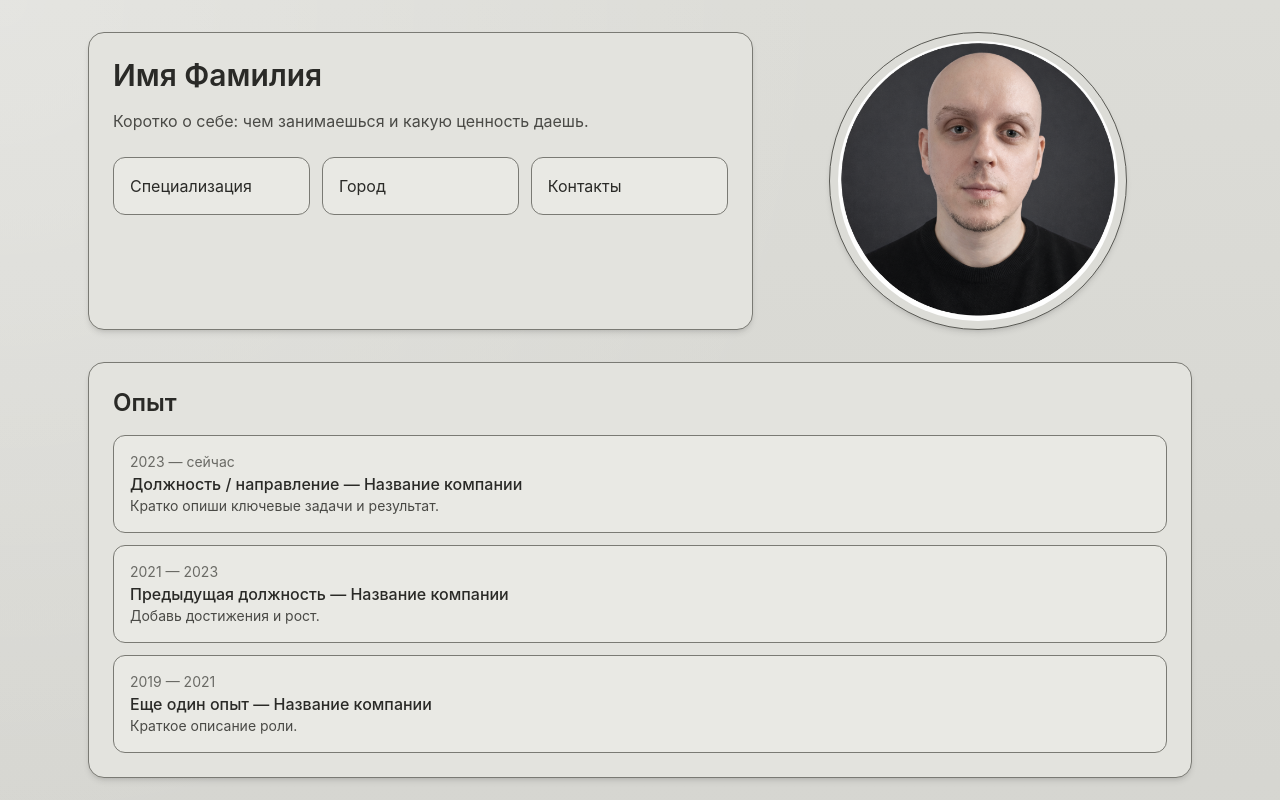
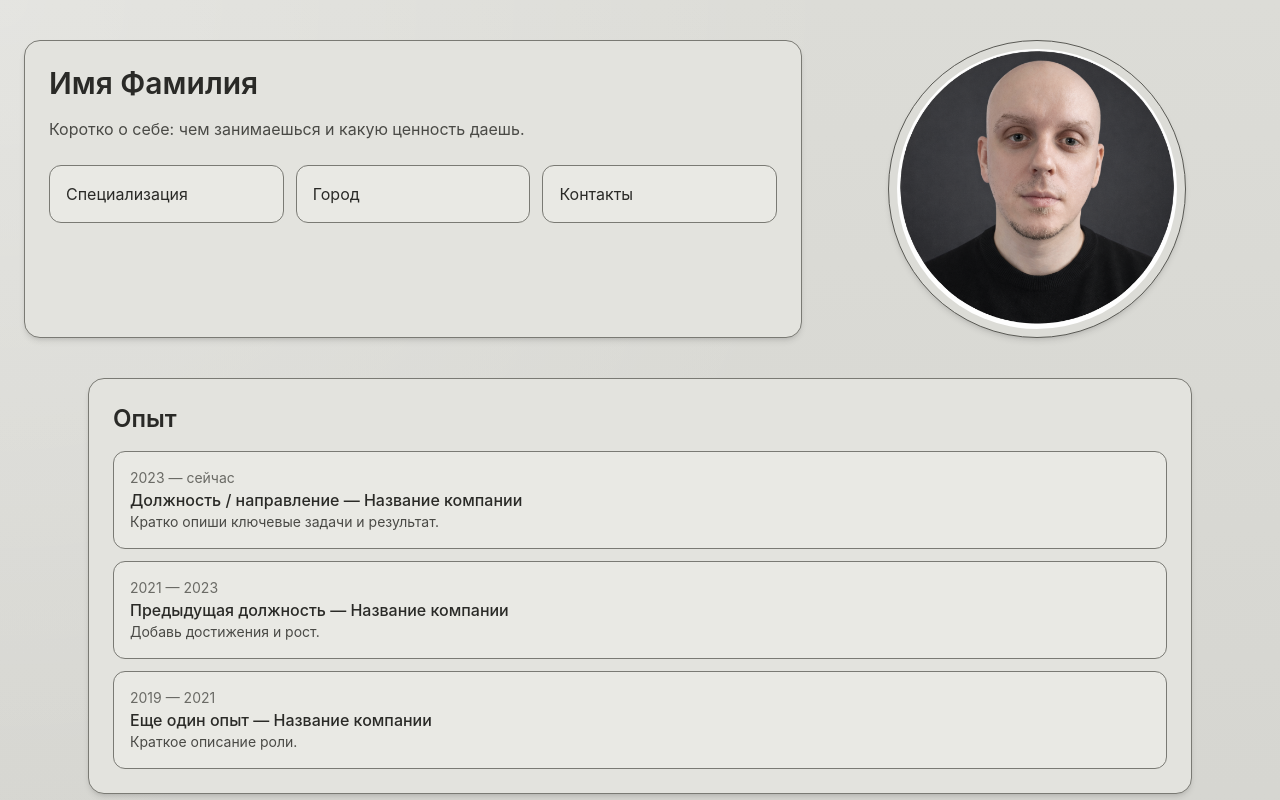
Before and after one commit to dzreveille-sudo/cvdmitriz, a React (Vite) app: page / in a window 1280 px wide. Shown: the top 800 px of the page. Built offline with nearby package versions, Linux system fonts and the light colour scheme.

Commit message:
Update App.jsx

```diff
--- a/src/App.jsx
+++ b/src/App.jsx
@@ -21,7 +21,7 @@ export default function ResumePortfolioSite() {
   return (
     <div className="min-h-screen bg-[#d6d6d1] bg-[radial-gradient(circle_at_top_left,_rgba(255,255,255,0.25),_transparent_40%),linear-gradient(180deg,_#dcdcd7_0%,_#cfcfca_100%)] text-[#2a2a27]">
       <main>
-        <section className="mx-auto grid max-w-6xl grid-cols-1 gap-3 px-6 py-8 lg:grid-cols-[1.4fr_0.9fr]">
+        <section className="mx-auto grid max-w-7xl grid-cols-1 gap-4 px-6 py-10 lg:grid-cols-[1.6fr_0.9fr]">
           <div className="rounded-2xl border border-[#7a7a74] bg-[#e3e3de] p-6 shadow-md transition duration-300 hover:-translate-y-1 hover:shadow-lg">
             <h1 className="text-3xl font-semibold">Имя Фамилия</h1>
             <p className="mt-4 text-[#4a4a46]">Коротко о себе: чем занимаешься и какую ценность даешь.</p>
```
